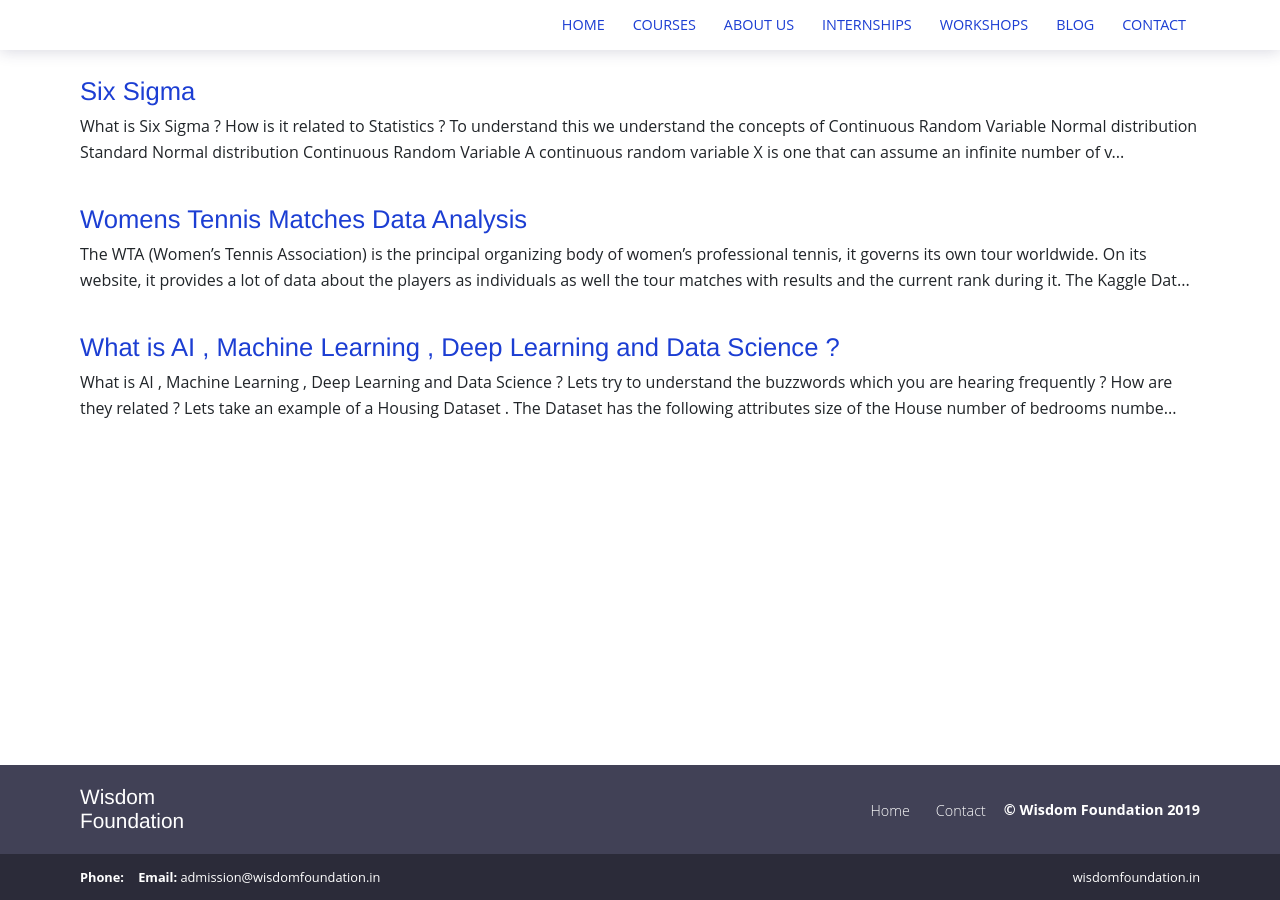
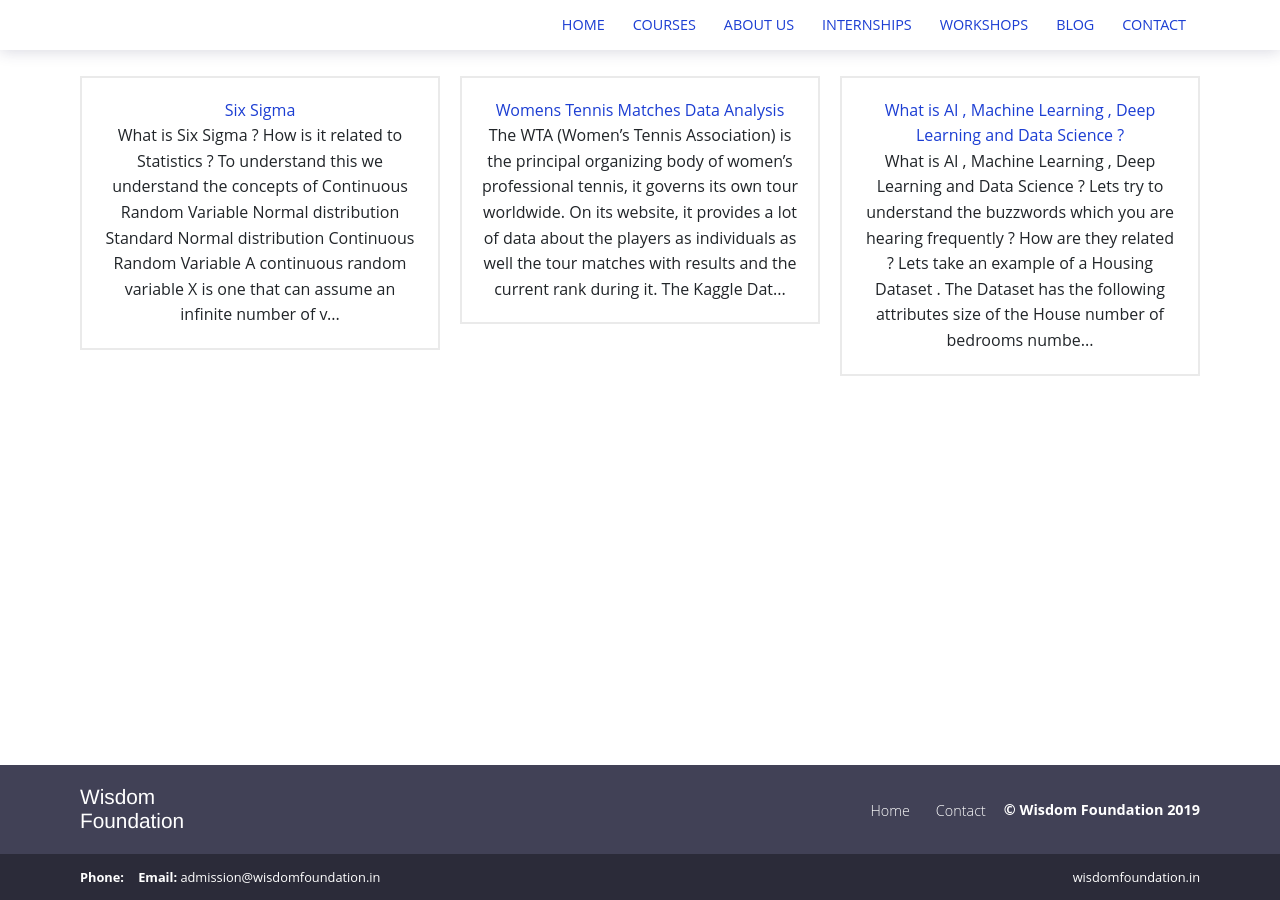
Before and after one commit to knowledgefoundation/knowledgefoundation.github.io, a Jekyll site: the page built from posts.html, in a window 1280 px wide. Built offline with Jekyll 4.4.1, drawn with Linux system fonts in a browser that asks for light colours.

Commit message:
Changed layout

```diff
--- a/posts.html
+++ b/posts.html
@@ -7,21 +7,14 @@ layout: default
 <div class="container pb-6">
   <div class="row">
     {% for post in site.posts %}
-      <div class="col-12 col-md-12 mb-1">
+    <div class="col-12 col-md-4 mb-2">
       <div class="service service-summary">
-          <div class="service-content">
-            <h2 class="service-title">
+        <div class="feature">
          <a href="{{site.baseurl}}{{ post.url }}">{{ post.title }}</a>
-            </h2>
          {{ post.content | markdownify | strip_html | truncate: 300 }}
         </div>
       </div>
     </div>
-      <br/>
-      <br/>
-      <br/>
-      <br/>
-      <br/>
     {% endfor %}
   </div>
 </div>
```
Lines whose indentation alone changed are shown as unchanged.
